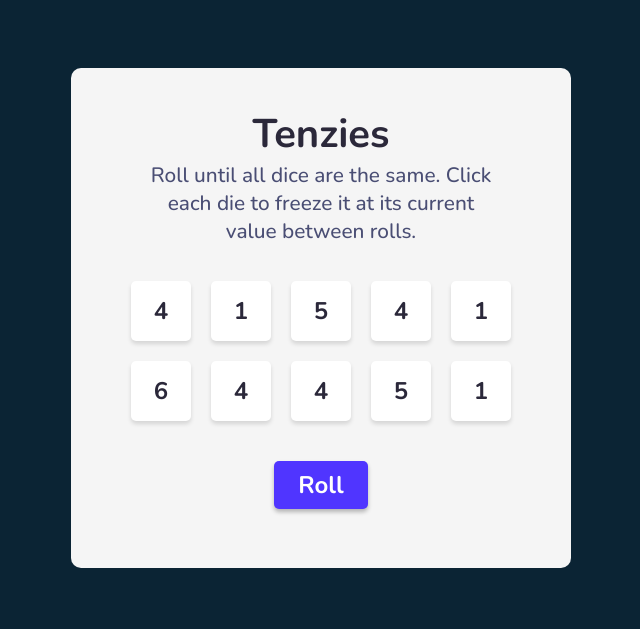
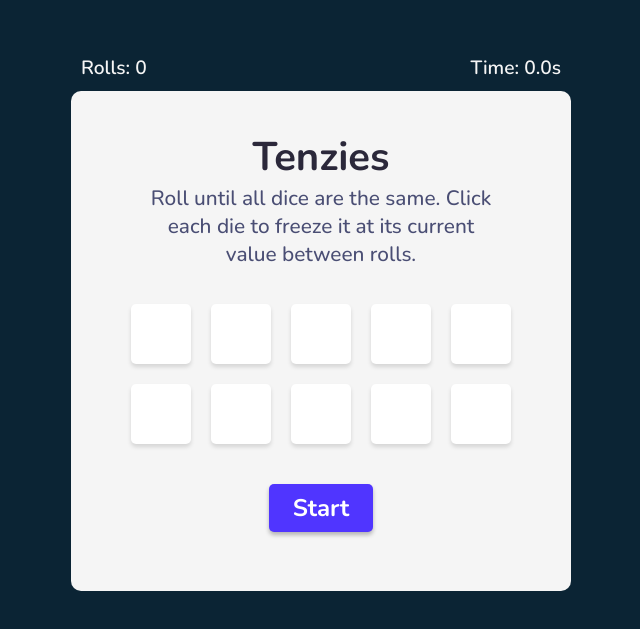
Before and after one commit to Papsanly/Tenzies, a React (Create React App) app: page / in a window 1280 px wide. Shown: the part 107-736 px from the top of the page, without its empty margins (319-959 px from the left). Built offline with nearby package versions, Linux system fonts and the light colour scheme.

Commit message:
put real dots in dice,  added time and rolls tracker

```diff
--- a/src/App.js
+++ b/src/App.js
@@ -5,10 +5,10 @@ import ReactConfetti from "react-confetti";
 
 export default function App() {
 
-    function RollDice() {
+    function EmptyDice() {
         return Array.from({length: 10}, () => {
             return {
-                value: Math.ceil(Math.random() * 6),
+                value: 0,
                 isHeld: false,
                 id: nanoid()
             }
@@ -24,8 +24,11 @@ export default function App() {
         })
     }
 
-    const [dice, setDice] = React.useState(RollDice())
+    const [dice, setDice] = React.useState(EmptyDice())
     const [isGameWon, setIsGameWon] = React.useState(false)
+    const [isGameStarted, setIsGameStarted] = React.useState(false)
+    const [rollsCount, setRollsCount] = React.useState(0)
+    const [time, setTime] = React.useState(0)
 
     React.useEffect(() => {
         if (
@@ -37,8 +40,22 @@ export default function App() {
         }
     }, [dice])
 
+    React.useEffect(() => {
+        let interval
+        if (!isGameWon && isGameStarted)
+            interval = setInterval(() => setTime(time =>
+                Math.round(time + 1)), 100
+            )
+        if (!isGameStarted)
+            setDice(EmptyDice())
+        return () => {
+            if (!isGameWon)
+                clearInterval(interval)
+        }
+    }, [isGameWon, isGameStarted])
+
     function handleDiceClick(event) {
-        if (!isGameWon)
+        if (!isGameWon && isGameStarted)
             setDice(dice => {
                 return dice.map(die => {
                     if (die.id === event.target.id)
@@ -49,20 +66,39 @@ export default function App() {
     }
 
     function handleRollButtonClick() {
+        if (!isGameStarted) {
+            setIsGameStarted(true)
+        }
         if (isGameWon) {
-            setDice(RollDice())
             setIsGameWon(false)
+            setTime(0)
+            setRollsCount(0)
+            setIsGameStarted(false)
         }
-        else
+        else {
             setDice(dice => ReRollDice(dice))
+            setRollsCount(rollsCount => rollsCount + 1)
+        }
     }
 
     const headerStyle = isGameWon ? "you-win-title" : "you-win-title transparent"
+    const timeDisplay = `${Math.round(time / 10)}.${time % 10}s`
+    let rollButtonText;
+    if (isGameWon)
+        rollButtonText = "Reset"
+    else if (!isGameStarted)
+        rollButtonText = "Start"
+    else
+        rollButtonText = "Roll"
 
     return (
         <div>
             {isGameWon && <ReactConfetti/>}
             <header className={headerStyle}>You Win!</header>
+            <div className="stats-container">
+                <h2 className="stats">Rolls: {rollsCount}</h2>
+                <h2 className="stats">Time: {timeDisplay}</h2>
+            </div>
             <main>
                 <h1 className="title">Tenzies</h1>
                 <p className="text">
@@ -78,7 +114,7 @@ export default function App() {
                     className="roll-button"
                     onClick={handleRollButtonClick}
                 >
-                    {isGameWon ? "Reset dice" : "Roll"}
+                    {rollButtonText}
                 </button>
             </main>
         </div>
--- a/src/Die.js
+++ b/src/Die.js
@@ -1,12 +1,20 @@
+import {nanoid} from "nanoid";
+
 export default function Die({id, value, onClick, isHeld}) {
 
     const className = isHeld ? "die green" : "die"
 
+    const dots = Array.from({length: value}, () =>
+        <div className={`dot dot-${value}`} key={nanoid()}></div>
+    )
+
     return (
-        <div className={className}
-             onClick={onClick}
-             id={id}>
-            {value}
+        <div
+            className={className}
+            onClick={onClick}
+            id={id}
+        >
+            {dots}
         </div>
     )
 }
--- /dev/null
+++ b/src/css/App.css
@@ -0,0 +1,49 @@
+main {
+  display: flex;
+  flex-direction: column;
+  align-items: center;
+  justify-content: center;
+  background: #F5F5F5;
+  width: 500px;
+  height: 500px;
+  border-radius: 10px;
+  margin-bottom: 3rem;
+}
+
+.title {
+  font-weight: 700;
+  font-size: 2.5rem;
+}
+
+.text {
+  width: 70%;
+  text-align: center;
+  font-size: 1.3rem;
+  margin-bottom: 1rem;
+  color: #4a4e74;
+  font-weight: 500;
+}
+
+.you-win-title {
+  text-align: center;
+  font-size: 3rem;
+  font-weight: 700;
+  color: #f5f5f5;
+  margin-bottom: 2rem;
+}
+
+.transparent {
+  opacity: 0;
+}
+
+.stats-container {
+  display: flex;
+  justify-content: space-between;
+}
+
+.stats {
+  font-size: 1.2rem;
+  font-weight: 600;
+  color: #f5f5f5;
+  margin: 10px;
+}
--- /dev/null
+++ b/src/css/dice.css
@@ -0,0 +1,94 @@
+.dice-container {
+  display: grid;
+  grid-template: repeat(2, auto) / repeat(5, auto);
+  gap: 20px;
+  margin: 20px;
+}
+
+.die {
+  position: relative;
+  width: 60px;
+  height: 60px;
+  background: white;
+  border-radius: 5px;
+  font-weight: 700;
+  font-size: 1.5rem;
+  box-shadow: 0 3px 4px #0002;
+  cursor: pointer;
+  transition: translate .2s, box-shadow .2s, background .4s;
+  user-select: none;
+}
+
+.green {
+  background: #59e391;
+}
+
+.die:hover {
+  translate: 0 -1px;
+}
+
+.die:active {
+  translate: 0 2px;
+  box-shadow: 0 1px 1px #0001;
+}
+
+.dot {
+  width: 10px;
+  height: 10px;
+  background: #2b283a;
+  border-radius: 5px;
+  position: absolute;
+  pointer-events: none;
+}
+
+.dot-1:nth-child(1),
+.dot-3:nth-child(1),
+.dot-5:nth-child(1) {
+  top: 50%;
+  left: 50%;
+  margin: -5px -5px;
+}
+
+.dot-2:nth-child(1),
+.dot-4:nth-child(1),
+.dot-5:nth-child(2),
+.dot-6:nth-child(1) {
+  top: 12px;
+  left: 12px;
+}
+
+.dot-3:nth-child(2),
+.dot-4:nth-child(2),
+.dot-5:nth-child(3),
+.dot-6:nth-child(2) {
+  top: 12px;
+  right: 12px;
+}
+
+.dot-3:nth-child(3),
+.dot-4:nth-child(3),
+.dot-5:nth-child(4),
+.dot-6:nth-child(3) {
+  bottom: 12px;
+  left: 12px;
+}
+
+.dot-2:nth-child(2),
+.dot-4:nth-child(4),
+.dot-5:nth-child(5),
+.dot-6:nth-child(4) {
+  bottom: 12px;
+  right: 12px;
+}
+
+.dot-6:nth-child(5) {
+  left: 12px;
+  top: 50%;
+  margin: -5px 0;
+}
+
+.dot-6:nth-child(6) {
+  right: 12px;
+  top: 50%;
+  margin: -5px 0;
+}
--- /dev/null
+++ b/src/css/index.css
@@ -0,0 +1,15 @@
+* {
+  margin: 0;
+  padding: 0;
+  box-sizing: border-box;
+}
+
+body {
+  display: flex;
+  height: 100vh;
+  background: #0B2434;
+  align-items: center;
+  justify-content: center;
+  font-family: Nunito, sans-serif;
+  color: #2B283A;
+}
--- /dev/null
+++ b/src/css/roll-button.css
@@ -0,0 +1,22 @@
+.roll-button {
+  font: inherit;
+  font-size: 1.5rem;
+  font-weight: 700;
+  border: none;
+  background: #5035ff;
+  color: white;
+  border-radius: 5px;
+  margin: 20px;
+  padding: 0.5rem 1.5rem;
+  box-shadow: 0 3px 4px #0004;
+  transition: translate .2s, box-shadow .2s;
+}
+
+.roll-button:hover {
+  translate: 0 -1px;
+}
+
+.roll-button:active {
+  translate: 0 2px;
+  box-shadow: 0 1px 1px #0002;
+}
--- a/src/index.css
+++ /dev/null
@@ -1,112 +0,0 @@
-* {
-  margin: 0;
-  padding: 0;
-  box-sizing: border-box;
-}
-
-body {
-  display: flex;
-  height: 100vh;
-  background: #0B2434;
-  align-items: center;
-  justify-content: center;
-  font-family: Nunito, sans-serif;
-  color: #2B283A;
-}
-
-main {
-  display: flex;
-  flex-direction: column;
-  align-items: center;
-  justify-content: center;
-  background: #F5F5F5;
-  width: 500px;
-  height: 500px;
-  border-radius: 10px;
-  margin-bottom: 3rem;
-}
-
-.die {
-  display: flex;
-  align-items: center;
-  justify-content: center;
-  width: 60px;
-  height: 60px;
-  background: white;
-  border-radius: 5px;
-  font-weight: 700;
-  font-size: 1.5rem;
-  box-shadow: 0 3px 4px #0002;
-  cursor: pointer;
-  transition: translate .2s, box-shadow .2s, background .4s;
-  user-select: none;
-}
-
-.green {
-  background: #59e391;
-}
-
-.die:hover {
-  translate: 0 -1px;
-}
-
-.die:active {
-  translate: 0 2px;
-  box-shadow: 0 1px 1px #0001;
-}
-
-.dice-container {
-  display: grid;
-  grid-template: repeat(2, auto) / repeat(5, auto);
-  gap: 20px;
-  margin: 20px;
-}
-
-.roll-button {
-  font: inherit;
-  font-size: 1.5rem;
-  font-weight: 700;
-  border: none;
-  background: #5035ff;
-  color: white;
-  border-radius: 5px;
-  margin: 20px;
-  padding: 0.5rem 1.5rem;
-  box-shadow: 0 3px 4px #0004;
-  transition: translate .2s, box-shadow .2s;
-}
-
-.roll-button:hover {
-  translate: 0 -1px;
-}
-
-.roll-button:active {
-  translate: 0 2px;
-  box-shadow: 0 1px 1px #0002;
-}
-
-.title {
-  font-weight: 700;
-  font-size: 2.5rem;
-}
-
-.text {
-  width: 70%;
-  text-align: center;
-  font-size: 1.3rem;
-  margin-bottom: 1rem;
-  color: #4a4e74;
-  font-weight: 500;
-}
-
-.you-win-title {
-  text-align: center;
-  font-size: 3rem;
-  font-weight: 700;
-  color: #f5f5f5;
-  margin-bottom: 2rem;
-}
-
-.transparent {
-  opacity: 0;
-}
--- a/src/index.js
+++ b/src/index.js
@@ -1,6 +1,9 @@
 import React from "react"
 import ReactDOM from "react-dom/client"
 import App from "./App"
-import "./index.css"
+import "./css/index.css"
+import "./css/dice.css"
+import "./css/roll-button.css"
+import "./css/App.css"
 
 ReactDOM.createRoot(document.getElementById("root")).render(<App/>)
```
